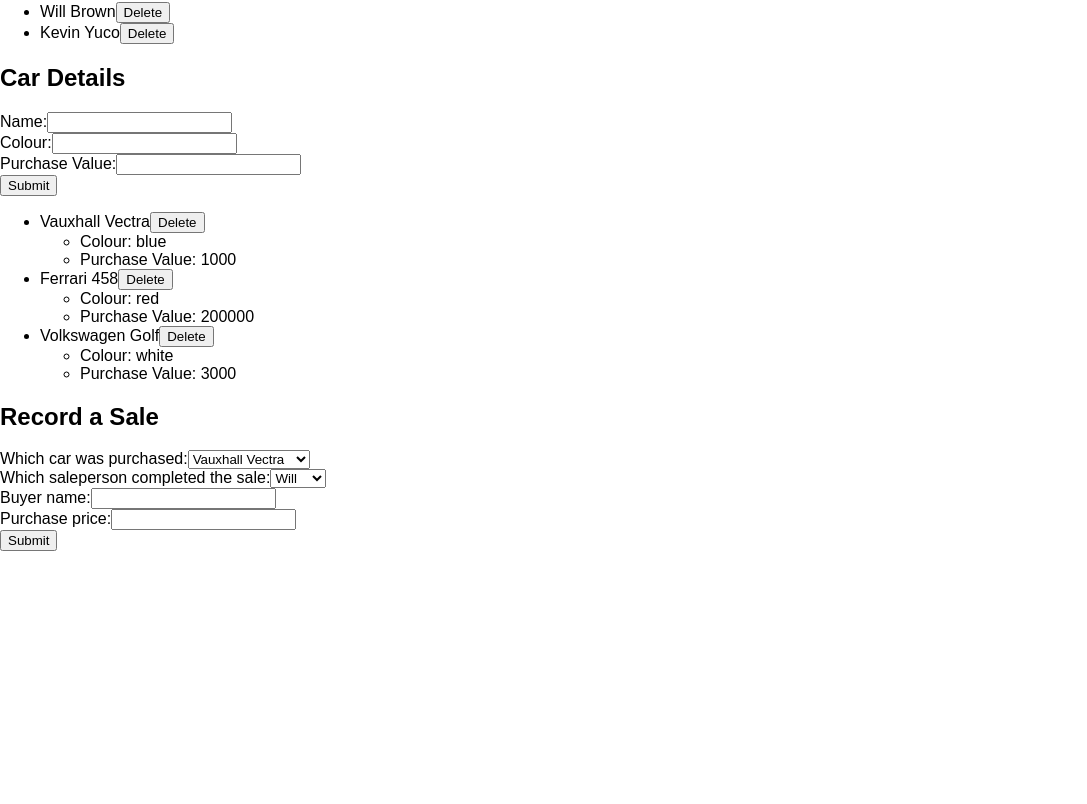
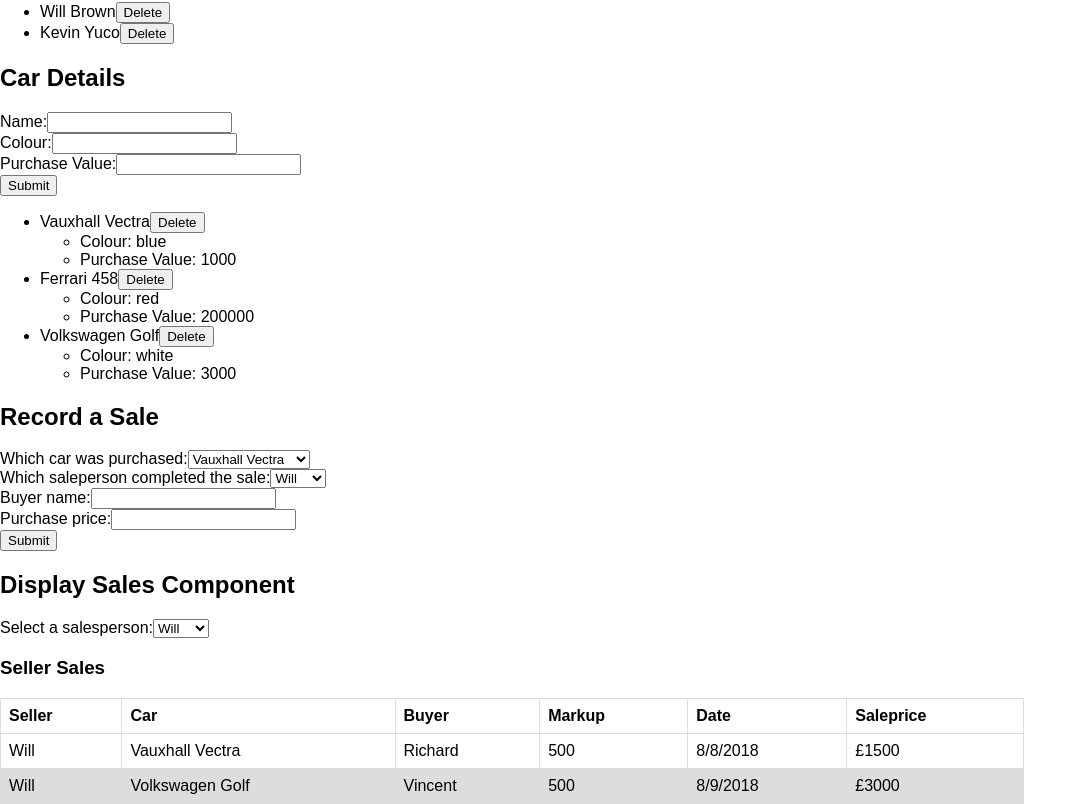
Before and after one commit to Moombai/cars-r-us, a React (Create React App) app: page / in a window 1280 px wide. Shown: the part 184-988 px from the top of the page, without its empty margins (0-1087 px from the left). Before the commit the page ends 800 px from the top, so only its background shows below. Built offline with nearby package versions, Linux system fonts and the light colour scheme.

Commit message:
Display sales data

```diff
--- a/src/App.js
+++ b/src/App.js
@@ -2,6 +2,7 @@
 import SalesStaff from './components/SalesStaff';
 import CarDetails from './components/CarDetails';
 import RecordSale from './components/RecordSale';
+import DisplaySales from './components/DisplaySales';
 import moment from 'moment';
 import './App.css';
 
@@ -36,7 +37,32 @@
           "lastName": "Yuco"
         }
       ],
-      sales: [],
+      sales: [
+        {
+          buyer: "Richard",
+          car: "Vauxhall Vectra",
+          date: "8/8/2018",
+          markup: 500,
+          salePrice: "1500",
+          seller: "Will"
+        },
+        {
+          buyer: "Vincent",
+          car: "Volkswagen Golf",
+          date: "8/9/2018",
+          markup: 500,
+          salePrice: "3000",
+          seller: "Will"
+        },
+        {
+          buyer: "Patricia",
+          car: "Ferrari 458",
+          date: "8/9/2018",
+          markup: 0,
+          salePrice: "200000",
+          seller: "Kevin"
+        }
+      ],
       formInput: "",
       sellerFirstName: "",
       sellerLastName: "",
@@ -160,6 +186,10 @@
           salesPeople={this.state.sellers}
           handleSubmit={this.handleSalesFormSubmit}
         />
+        <DisplaySales
+          sales={this.state.sales}
+          sellers={this.state.sellers}
+        />
       </div>
     );
   }
--- /dev/null
+++ b/src/components/DisplaySales.js
@@ -0,0 +1,79 @@
+import React from 'react';
+
+class DisplaySales extends React.Component {
+  constructor(props) {
+    super(props);
+    this.state = { value: 'Will' };
+
+    this.handleChange = this.handleChange.bind(this);
+    // this.handleSubmit = this.handleSubmit.bind(this);
+  }
+
+  handleChange(event) {
+    this.setState({ value: event.target.value });
+  }
+
+  // handleSubmit(event) {
+  //   alert('Your favorite flavor is: ' + this.state.value);
+  //   event.preventDefault();
+  // }
+
+  render() {
+    return (
+      <div>
+        <h2>Display Sales Component</h2>
+        {/* <form onSubmit={this.handleSubmit}> */}
+        <form onSubmit={this.handleSubmit}>
+          <label>
+            Select a salesperson:
+            <select value={this.state.value} onChange={this.handleChange}>
+              {
+                this.props.sellers.map((seller, index) => (
+                  <option value={seller.name} key={index}>{seller.name}</option>
+                ))
+              }
+            </select>
+          </label>
+          {/* <input type="submit" value="Submit" /> */}
+        </form>
+        <div>
+          <h3>Seller Sales</h3>
+          <table id="saleTable">
+            <thead>
+              <tr>
+                <th>Seller</th>
+                <th>Car</th>
+                <th>Buyer</th>
+                <th>Markup</th>
+                <th>Date</th>
+                <th>Saleprice</th>
+              </tr>
+            </thead>
+            <tbody>
+            {
+              this.props.sales.filter(sale => {
+                return sale.seller === this.state.value;
+              }).map((sale, index) => (
+                <tr key={index}>
+                  <td>{sale.seller}</td>
+                  <td>{sale.car}</td>
+                  <td>{sale.buyer}</td>
+                  <td>{sale.markup}</td>
+                  <td>{sale.date}</td>
+                  <td>£{sale.salePrice}</td>
+                </tr>
+              ))
+            }
+            </tbody>
+          </table>
+        </div>
+      </div>
+    );
+  }
+}
+
+// TODO:
+// Display sales information based on the state of the seller
+  // filter the array of sales based on the name of the seller (found in state)
+  // map through all the filtered sales
+export default DisplaySales;
--- a/src/components/RecordSale.js
+++ b/src/components/RecordSale.js
@@ -25,7 +25,6 @@
 
   // handle inputs for buyer name and purchase price
   handleInputChange(event) {
-    console.log(event.target.value)
     this.setState({ [event.target.name]: event.target.value });
   }
 
--- a/src/index.css
+++ b/src/index.css
@@ -3,3 +3,19 @@
   padding: 0;
   font-family: sans-serif;
 }
+
+table {
+    font-family: arial, sans-serif;
+    border-collapse: collapse;
+    width: 80%;
+}
+
+td, th {
+    border: 1px solid #dddddd;
+    text-align: left;
+    padding: 8px;
+}
+
+tr:nth-child(even) {
+    background-color: #dddddd;
+}
```
